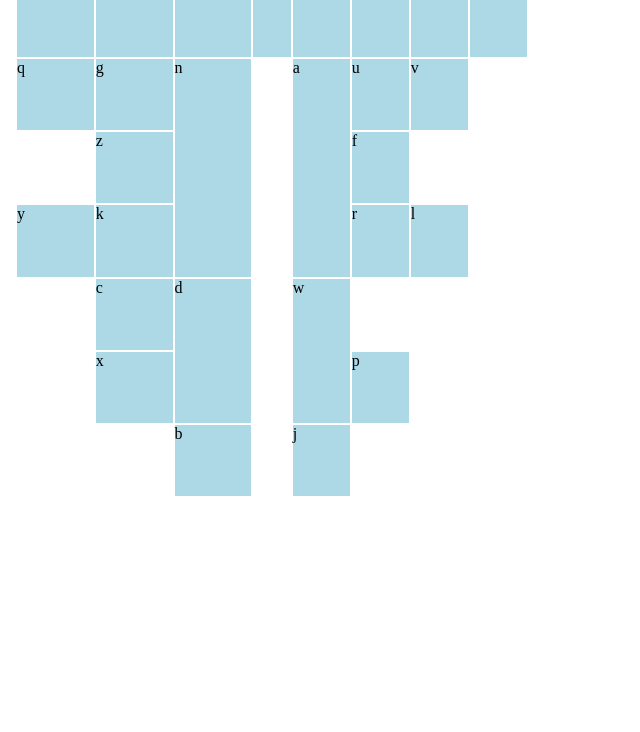
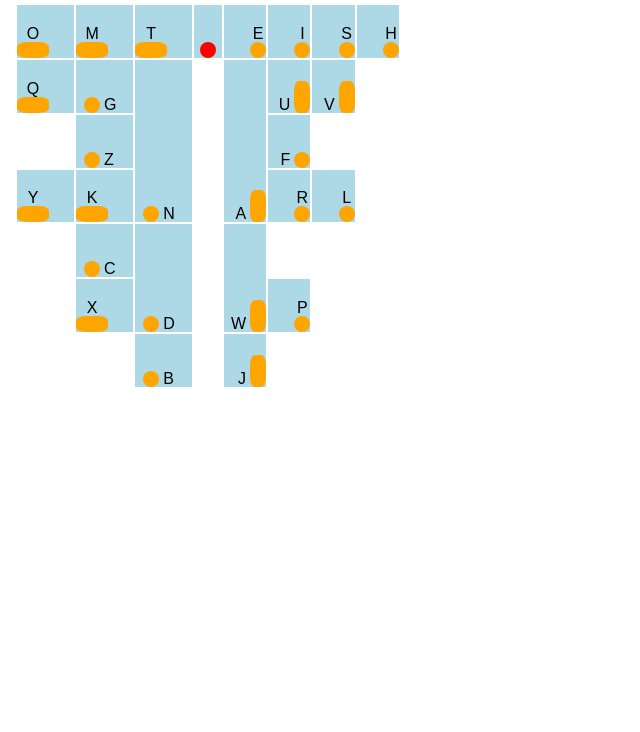
Before and after one commit to nickarora/morse-code-visualizer, a website: page app/index.html in a window 1280 px wide. Shown: the part 68-800 px from the top of the page, without its empty margins (0-640 px from the left). Drawn offline with Linux system fonts and the light colour scheme.

Commit message:
Morse element styles are updated

```diff
--- a/app/css/style.css
+++ b/app/css/style.css
@@ -1,5 +1,7 @@
 :root {
   font-size: 16px;
+  line-height: 1;
+  font-family: sans-serif;
 }
 
 main {
@@ -8,8 +10,15 @@ main {
   padding: 1rem;
 }
 
+h1 {
+  margin-bottom: 1.5rem;
+}
+
 .morse-tree {
   display: grid;
+  width: 24rem;
+  height: 24rem;
+
   grid-template-columns: repeat(3, 4fr) 2fr repeat(4, 3fr);
   grid-template-rows: repeat(7, 1fr);
 
@@ -21,14 +30,127 @@ main {
     ". c d .    w . . ."
     ". x d .    w p . ."
     ". . b .    j . . .";
-
-  width: 32rem;
-  height: 32rem;
 }
 
 .morse-element {
+  --bulb-short: 1rem;
+  --bulb-long: 2rem;
+  --bulb-dit-radius: 50%;
+  --bulb-dah-radius: 30%;
+
   background: lightblue;
   border: 1px solid white;
+
+  display: grid;
+
+  &.root {
+    align-items: end;
+    justify-content: center;
+
+    .bulb {
+      background-color: red;
+    }
+  }
+
+  &.right {
+    grid-template-columns: 1fr auto;
+    grid-template-rows: 1fr auto;
+
+    grid-template-areas:
+      ".    label"
+      "lead bulb";
+
+    .label {
+      align-self: end;
+      justify-self: center;
+    }
+  }
+
+  &.left {
+    grid-template-columns: auto 1fr;
+    grid-template-rows: 1fr auto;
+
+    grid-template-areas:
+      "label .   "
+      "bulb  lead";
+
+    .label {
+      align-self: end;
+      justify-self: center;
+    }
+  }
+
+  &.left.down {
+    grid-template-columns: var(--bulb-long) 1fr;
+    grid-template-rows: 1fr auto;
+
+    grid-template-areas:
+      "lead  .    "
+      "bulb  label";
+
+    .bulb {
+      align-self: end;
+      justify-self: center;
+    }
+
+    .label {
+      align-self: end;
+      justify-self: start;
+      margin-left: -0.25rem;
+    }
+  }
+
+  &.right.down {
+    grid-template-columns: 1fr auto;
+    grid-template-rows: 1fr auto;
+
+    grid-template-areas:
+      ".     lead"
+      "label bulb";
+
+    .bulb {
+      align-self: end;
+      justify-self: center;
+    }
+
+    .label {
+      align-self: end;
+      justify-self: end;
+      margin-right: 0.25rem;
+    }
+  }
+
+  .label {
+    grid-area: label;
+  }
+
+  .bulb {
+    grid-area: bulb;
+  }
+
+  .bulb {
+    background-color: orange;
+
+    &.dit {
+      width: var(--bulb-short);
+      height: var(--bulb-short);
+      border-radius: var(--bulb-dit-radius);
+    }
+
+    &.dah {
+      border-radius: var(--bulb-dah-radius);
+
+      &.horizontal {
+        width: var(--bulb-long);
+        height: var(--bulb-short);
+      }
+
+      &.vertical {
+        width: var(--bulb-short);
+        height: var(--bulb-long);
+      }
+    }
+  }
 }
 
 #morse-element-root { grid-area: root; }
--- a/app/index.html
+++ b/app/index.html
@@ -16,33 +16,113 @@
       <h1>Morse Code Visualizer</h1>
 
       <div class="morse-tree">
-        <div id="morse-element-root" class="morse-element">root</div>
-        <div id="morse-element-a" class="morse-element">a</div>
-        <div id="morse-element-b" class="morse-element">b</div>
-        <div id="morse-element-c" class="morse-element">c</div>
-        <div id="morse-element-d" class="morse-element">d</div>
-        <div id="morse-element-e" class="morse-element">e</div>
-        <div id="morse-element-f" class="morse-element">f</div>
-        <div id="morse-element-g" class="morse-element">g</div>
-        <div id="morse-element-h" class="morse-element">h</div>
-        <div id="morse-element-i" class="morse-element">i</div>
-        <div id="morse-element-j" class="morse-element">j</div>
-        <div id="morse-element-k" class="morse-element">k</div>
-        <div id="morse-element-l" class="morse-element">l</div>
-        <div id="morse-element-m" class="morse-element">m</div>
-        <div id="morse-element-n" class="morse-element">n</div>
-        <div id="morse-element-o" class="morse-element">o</div>
-        <div id="morse-element-p" class="morse-element">p</div>
-        <div id="morse-element-q" class="morse-element">q</div>
-        <div id="morse-element-r" class="morse-element">r</div>
-        <div id="morse-element-s" class="morse-element">s</div>
-        <div id="morse-element-t" class="morse-element">t</div>
-        <div id="morse-element-u" class="morse-element">u</div>
-        <div id="morse-element-v" class="morse-element">v</div>
-        <div id="morse-element-w" class="morse-element">w</div>
-        <div id="morse-element-x" class="morse-element">x</div>
-        <div id="morse-element-y" class="morse-element">y</div>
-        <div id="morse-element-z" class="morse-element">z</div>
+        <div id="morse-element-root" class="morse-element root">
+          <span class="bulb dit" />
+        </div>
+        <div id="morse-element-a" class="morse-element right down">
+          <span class="label">A</span>
+          <span class="bulb dah vertical" />
+        </div>
+        <div id="morse-element-b" class="morse-element left down">
+          <span class="label">B</span>
+          <span class="bulb dit" />
+        </div>
+        <div id="morse-element-c" class="morse-element left down">
+          <span class="label">C</span>
+          <span class="bulb dit" />
+        </div>
+        <div id="morse-element-d" class="morse-element left down">
+          <span class="label">D</span>
+          <span class="bulb dit" />
+        </div>
+        <div id="morse-element-e" class="morse-element right">
+          <span class="label">E</span>
+          <span class="bulb dit" />
+        </div>
+        <div id="morse-element-f" class="morse-element right down">
+          <span class="label">F</span>
+          <span class="bulb dit" />
+        </div>
+        <div id="morse-element-g" class="morse-element left down">
+          <span class="label">G</span>
+          <span class="bulb dit" />
+        </div>
+        <div id="morse-element-h" class="morse-element right">
+          <span class="label">H</span>
+          <span class="bulb dit" />
+        </div>
+        <div id="morse-element-i" class="morse-element right">
+          <span class="label">I</span>
+          <span class="bulb dit" />
+        </div>
+        <div id="morse-element-j" class="morse-element right down">
+          <span class="label">J</span>
+          <span class="bulb dah vertical" />
+        </div>
+        <div id="morse-element-k" class="morse-element left">
+          <span class="label">K</span>
+          <span class="bulb dah horizontal" />
+        </div>
+        <div id="morse-element-l" class="morse-element right">
+          <span class="label">L</span>
+          <span class="bulb dit" />
+        </div>
+        <div id="morse-element-m" class="morse-element left">
+          <span class="label">M</span>
+          <span class="bulb dah horizontal" />
+        </div>
+        <div id="morse-element-n" class="morse-element left down">
+          <span class="label">N</span>
+          <span class="bulb dit" />
+        </div>
+        <div id="morse-element-o" class="morse-element left">
+          <span class="label">O</span>
+          <span class="bulb dah horizontal" />
+        </div>
+        <div id="morse-element-p" class="morse-element right">
+          <span class="label">P</span>
+          <span class="bulb dit" />
+        </div>
+        <div id="morse-element-q" class="morse-element left">
+          <span class="label">Q</span>
+          <span class="bulb dah horizontal" />
+        </div>
+        <div id="morse-element-r" class="morse-element right">
+          <span class="label">R</span>
+          <span class="bulb dit" />
+        </div>
+        <div id="morse-element-s" class="morse-element right">
+          <span class="label">S</span>
+          <span class="bulb dit" />
+        </div>
+        <div id="morse-element-t" class="morse-element left">
+          <span class="label">T</span>
+          <span class="bulb dah horizontal" />
+        </div>
+        <div id="morse-element-u" class="morse-element right down">
+          <span class="label">U</span>
+          <span class="bulb dah vertical" />
+        </div>
+        <div id="morse-element-v" class="morse-element right down">
+          <span class="label">V</span>
+          <span class="bulb dah vertical" />
+        </div>
+        <div id="morse-element-w" class="morse-element right down">
+          <span class="label">W</span>
+          <span class="bulb dah vertical" />
+        </div>
+        <div id="morse-element-x" class="morse-element left">
+          <span class="label">X</span>
+          <span class="bulb dah horizontal" />
+        </div>
+        <div id="morse-element-y" class="morse-element left">
+          <span class="label">Y</span>
+          <span class="bulb dah horizontal" />
+        </div>
+        <div id="morse-element-z" class="morse-element left down">
+          <span class="label">Z</span>
+          <span class="bulb dit" />
+        </div>
       </div>
     </main>
   </body>
```
